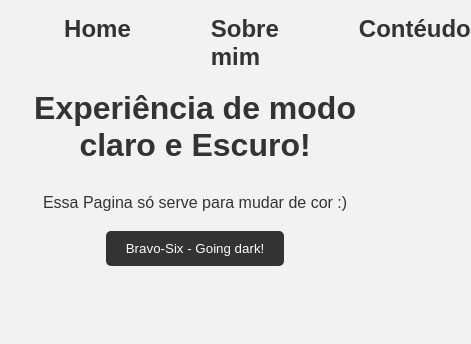
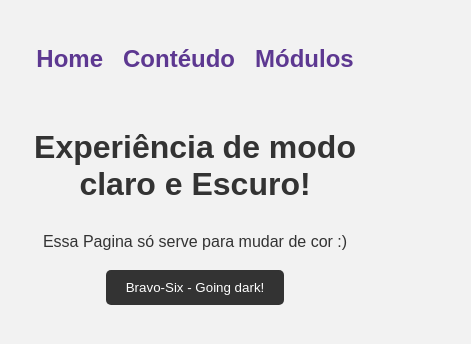
Before and after one commit to EduT3/Portifolio-Edu, a plain HTML site: page modo.html in a window 390 px wide. Shown: the whole page, 471 px wide, since content can reach past the window. Drawn offline with Linux system fonts and the light colour scheme.

Commit message:
Add files via upload

```diff
--- a/modo.html
+++ b/modo.html
@@ -1,6 +1,11 @@
 <!DOCTYPE html>
+<html lang="pt-br">
+
 <html>
   <head>
+    <meta charset="UTF-8" />
+    <meta http-equiv="X-UA-Compatible" content="IE=edge" />
+    <meta name="viewport" content="width=device-width, initial-scale=1.0" />
     <title>Modo Escuro e Claro</title>
     <link rel="stylesheet" href="./style/styleModo.css" />
   </head>
@@ -8,8 +13,8 @@
     <header class="cabecalho">
       <nav class="cabecalho__menu">
         <a class="cabecalho__menu__link" href="./index.html">Home</a>
-        <a class="cabecalho__menu__link" href="./about.html">Sobre mim</a>
-        <a class="cabecalho__menu__link" href="./modo.html">Contéudo</a>
+        <a class="cabecalho__menu__link" href="./about.html">Contéudo</a>
+        <a class="cabecalho__menu__link" href="./modo.html">Módulos</a>
       </nav>
     </header>
     <h1>Experiência de modo claro e Escuro!</h1>
--- a/style/style.css
+++ b/style/style.css
@@ -5,11 +5,6 @@
   --cor-secundaria: #eeeeee;
   --cor-terciaria: #5d3891;
   --cor-hover: #301e67;
-
-  --cor-primariaclara: #ffffff;
-  --cor-secundariaclara: #000000;
-  --cor-terciariaclara: #362fd9;
-  --cor-hoverclara: #bdcdd6;
 
   --fonte-primaria: "Krona One", sans-serif;
   --fonte-segundaria: "Montserrat", sans-serif;
@@ -108,6 +103,7 @@ body {
 
 .apresentacao__imagem {
   width: 50%;
+  height: 50%;
 }
 
 .rodape {
@@ -128,6 +124,7 @@ body {
 
   .cabecalho__menu {
     justify-content: center;
+    gap: 20px;
   }
 
   .apresentacao {
--- a/style/styleModo.css
+++ b/style/styleModo.css
@@ -1,5 +1,11 @@
+:root {
+  --cor-terciaria: #5d3891;
+  --fonte-segundaria: "Montserrat", sans-serif;
+}
+
 .cabecalho {
-  padding: 2% 0 0 15%;
+  padding: 5% 0 0 38%;
+
 }
 
 .cabecalho__menu {
@@ -56,3 +62,15 @@ button:hover {
   background-color: #fff;
   color: #333;
 }
+
+
+@media (max-width: 1200px) {
+  .cabecalho {
+    padding: 10%;
+  }
+
+  .cabecalho__menu {
+    justify-content: center;
+    gap: 20px;
+  }
+}
```
Also changed, not shown: about.html (+2 -2 lines), index.html (+2 -2 lines).
